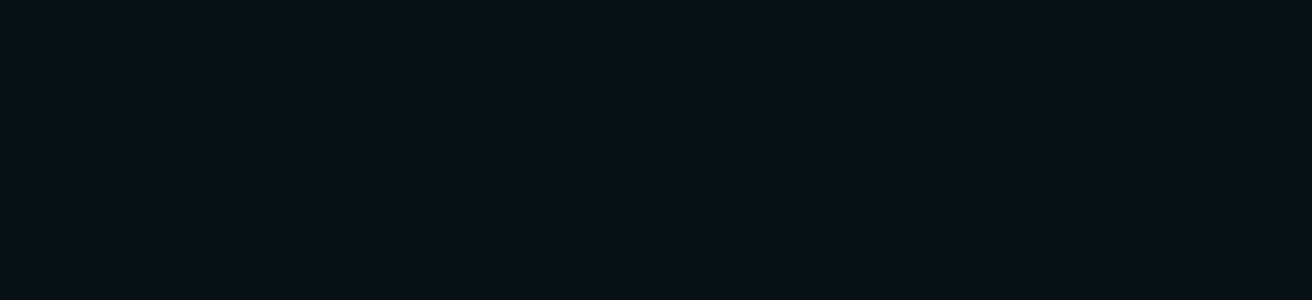
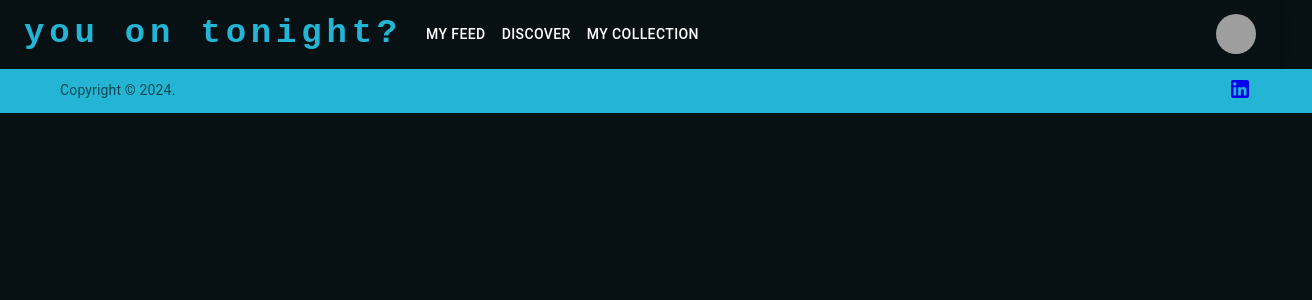
Before and after one commit to tamistyping/YOT-FE, a React (Create React App) app: page /myfeed in a window 1280 px wide. Before the commit this address had no page. Shown: the top 300 px of the page, 1312 px wide, since content can reach past the window. Built offline with nearby package versions, Linux system fonts and the light colour scheme; grey boxes are pictures that could not be loaded.

Commit message:
navbar update

```diff
--- a/src/App.jsx
+++ b/src/App.jsx
@@ -13,7 +13,7 @@
       <Router>
         <Routes>
           <Route path="/" element={isLoggedIn ? <Navigate to="/discover" /> : <LandingPage />} />
-          <Route path="/feed" element={<FeedPage />} />
+          <Route path="/myfeed" element={<FeedPage />} />
           <Route path="/discover" element={<DiscoverPage />} />
           <Route path="/myprofile" element={<Profile />} />
         </Routes>
--- a/src/components/NavBar.jsx
+++ b/src/components/NavBar.jsx
@@ -11,7 +11,7 @@
 import Button from '@mui/material/Button';
 import Tooltip from '@mui/material/Tooltip';
 import MenuItem from '@mui/material/MenuItem';
-import { Link } from 'react-router-dom';
+import { Link } from 'react-router-dom'; // Import Link from react-router-dom
 
 const pages = ['My Feed', 'Discover', 'My Collection'];
 const settings = ['Profile', 'Logout'];
@@ -94,8 +94,8 @@
                 display: { xs: 'block', md: 'none' },
               }}
             >
-              {pages.map((page) => (
-                <MenuItem key={page} onClick={handleCloseNavMenu}>
+              {pages.map((page, index) => (
+                <MenuItem key={index} component={Link} to={`/${page.toLowerCase().replace(/\s/g, '')}`} onClick={handleCloseNavMenu}>
                   <Typography textAlign="center">{page}</Typography>
                 </MenuItem>
               ))}
@@ -118,9 +118,11 @@
             you on tonight?
           </Typography>
           <Box sx={{ flexGrow: 1, display: { xs: 'none', md: 'flex' } }}>
-            {pages.map((page) => (
+            {pages.map((page, index) => (
               <Button
-                key={page}
+                key={index}
+                component={Link}
+                to={`/${page.toLowerCase().replace(/\s/g, '')}`}
                 onClick={handleCloseNavMenu}
                 sx={{ my: 2, color: 'white', display: 'block' }}
               >
@@ -151,8 +153,8 @@
               open={Boolean(anchorElUser)}
               onClose={handleCloseUserMenu}
             >
-              {settings.map((setting) => (
-                <MenuItem key={setting} onClick={setting === 'Profile' ? handleProfileClick : handleLogout}>
+              {settings.map((setting, index) => (
+                <MenuItem key={index} onClick={setting === 'Profile' ? handleProfileClick : handleLogout}>
                   <Typography textAlign="center">{setting}</Typography>
                 </MenuItem>
               ))}
```
